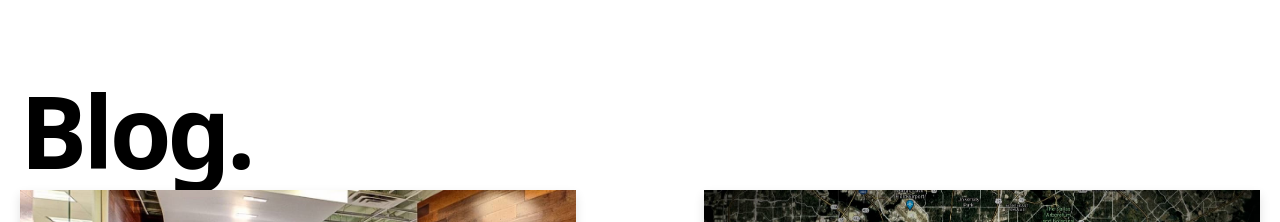
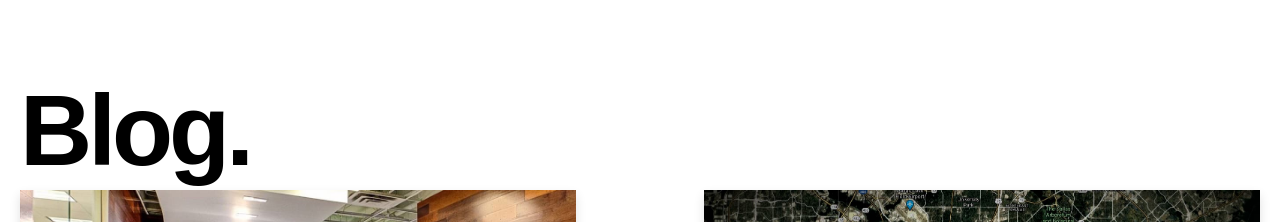
Before and after one commit to caleblawrence/personal-website, a Next.js app: page / in a window 1280 px wide. Shown: the part 730-952 px from the top of the page. Built offline with nearby package versions, Linux system fonts and the light colour scheme.

Commit message:
fixed section title font for windows

```diff
--- a/components/sectionTitle.tsx
+++ b/components/sectionTitle.tsx
@@ -1,8 +1,13 @@
 
-export default function SectionTitle({title}) {
+interface Props {
+  title: string
+}
+
+export default function SectionTitle(props: Props) {
+  const { title } = props;
   return (
-    <h2 className="mb-0 text-6xl md:text-8xl font-bold tracking-tighter leading-tight">
-    {title}
+    <h2 className="mb-0 text-6xl md:text-8xl font-bold tracking-tighter leading-tight" style={{fontFamily: "Helvetca, Arial, sans-serif"}}>
+      {title}
     </h2>
-  )
+  );
 }
```
Also changed, not shown: components/sayHello.tsx (renamed from components/sayHello.jsx), 1 other file (tests, documents, lock files or other folders).
